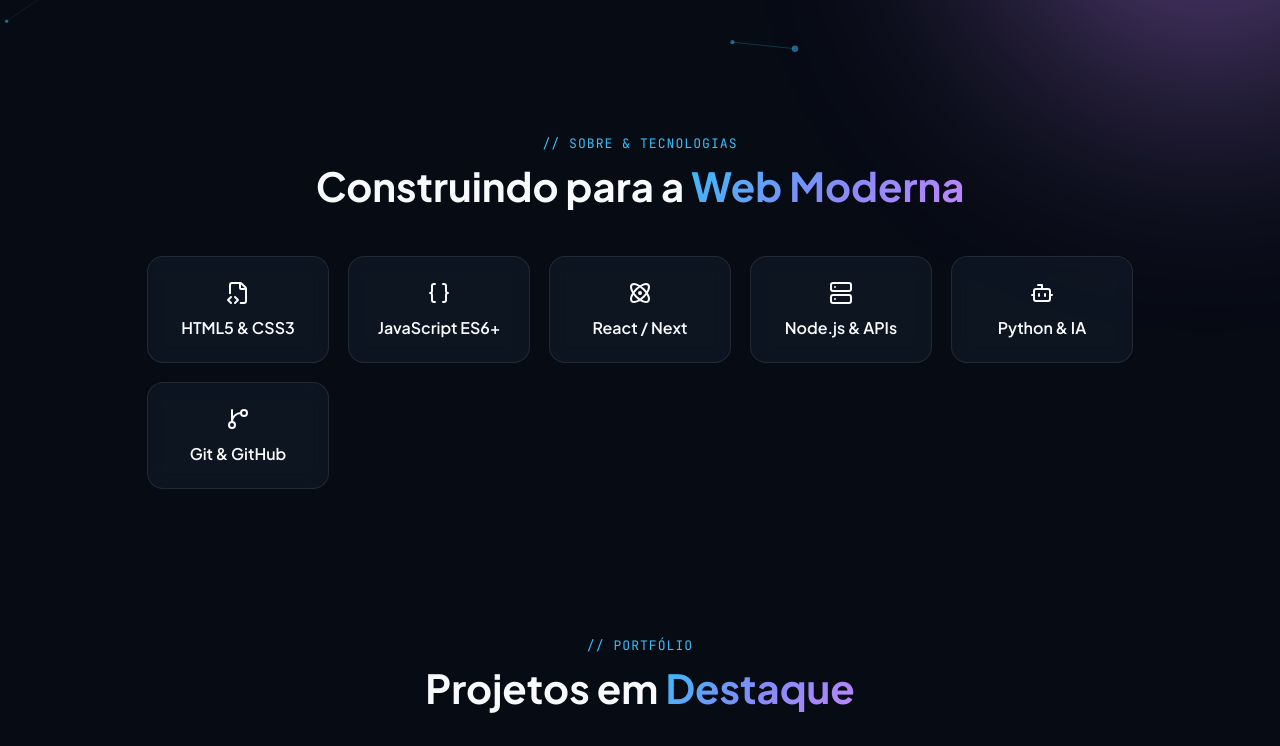
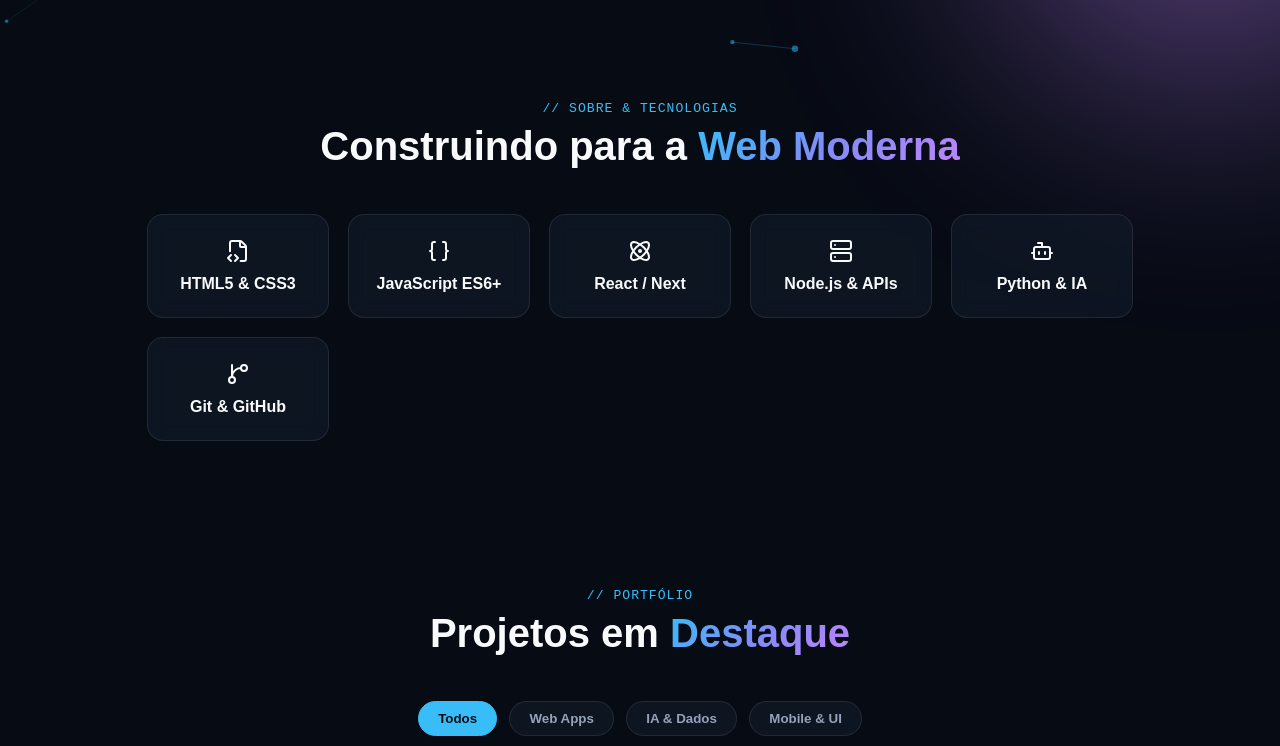
Before and after one commit to heloisa0950/Pagina-GithubPages, a plain HTML site: page index.html in a window 1280 px wide. Shown: the part 748-1494 px from the top of the page. Drawn offline with nearby package versions, Linux system fonts and the light colour scheme.

Commit message:
Update index.html

```diff
--- a/index.html
+++ b/index.html
@@ -6,7 +6,7 @@
 <title>DevStudio | Portfólio Interativo</title>
 
   <!-- Fontes e Bibliotecas CSS -->
-  <link href="https://fonts.googleapis.com/css2?family=JetBrains+Mono:wght@400;600&family=Plus+Jakarta+Sans:wght@400;600;700;800&display=swap" rel="stylesheet">
+<link href="https://fonts.googleapis.com/css2?family=JetBrains+Mono:wght@400;600&family=Plus+Jakarta+Sans:wght@400;600;700;800&display=swap%22 rel="stylesheet">
 <link href="https://unpkg.com/aos@2.3.1/dist/aos.css" rel="stylesheet">
 <link rel="stylesheet" href="style.css" />
 </head>
@@ -42,7 +42,6 @@
 </div>
 <h1>Transformando ideias em <br><span id="typed" class="gradient-text"></span></h1>
 <p>Desenvolvimento web moderno, interfaces interativas, automação inteligente e experiências digitais de alta performance hospedadas no GitHub Pages.</p>
-
 <div class="actions">
 <a href="#projetos" class="btn primary">
 <i data-lucide="rocket"></i> Explorar Projetos
@@ -230,4 +229,4 @@
 <script src="https://unpkg.com/lucide@latest"></script>
 <script src="script.js"></script>
 </body>
-</html>
+</html
```
Lines whose indentation alone changed are shown as unchanged.
